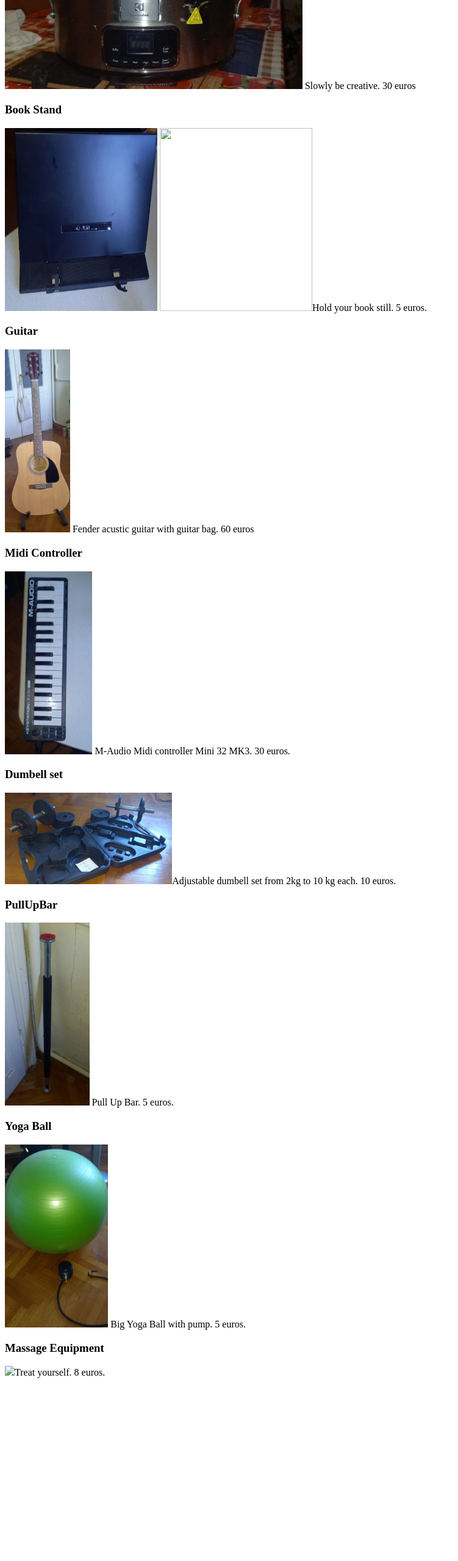
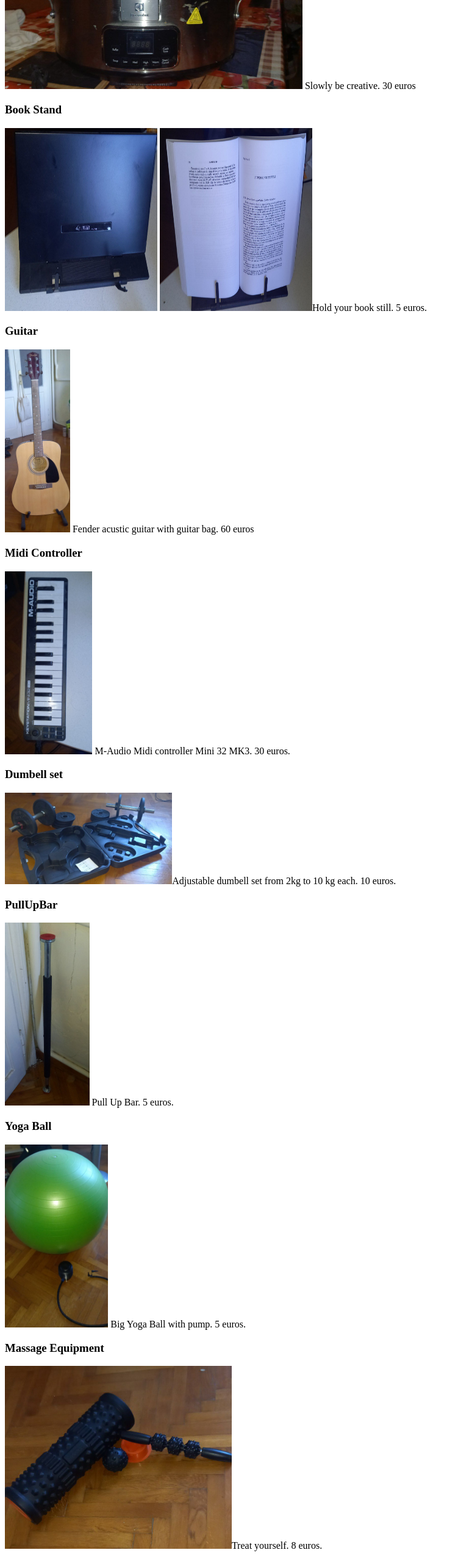
Before and after one commit to lfelipe-lr/lfelipe-lr.github.io, a plain HTML site: page MoveOutSale/MoveOutSale.html in a window 1280 px wide. Shown: the part 1038-3598 px from the top of the page at 61% size, without its empty margins (0-751 px from the left). Before the commit the page ends 3314 px from the top, so only its background shows below. Drawn offline with Linux system fonts and the light colour scheme; files whose address does not match are found by name.

Commit message:
Update MoveOutSale.html

```diff
--- a/MoveOutSale/MoveOutSale.html
+++ b/MoveOutSale/MoveOutSale.html
@@ -27,7 +27,7 @@
 
       <div  id=Stand><h3>Book Stand</h3>
 	<p><img src="./StandE.jpeg" width="250" height="300" >
-	  <img src="./MoveOutSale/StandL.jpeg" width="250" height="300" >Hold your book still. 5 euros.
+	  <img src="/StandL.jpeg" width="250" height="300" >Hold your book still. 5 euros.
       </p>
     </div>
 
@@ -57,7 +57,7 @@
     </div>
 
     <div id =Massage><h3>Massage Equipment</h3>
-      <p><img src=".Massage.jpeg" height="300" width="auto">Treat yourself. 8 euros.
+      <p><img src="/Massage.jpeg" height="300" width="auto">Treat yourself. 8 euros.
 	</p>
     </div>
 
```
